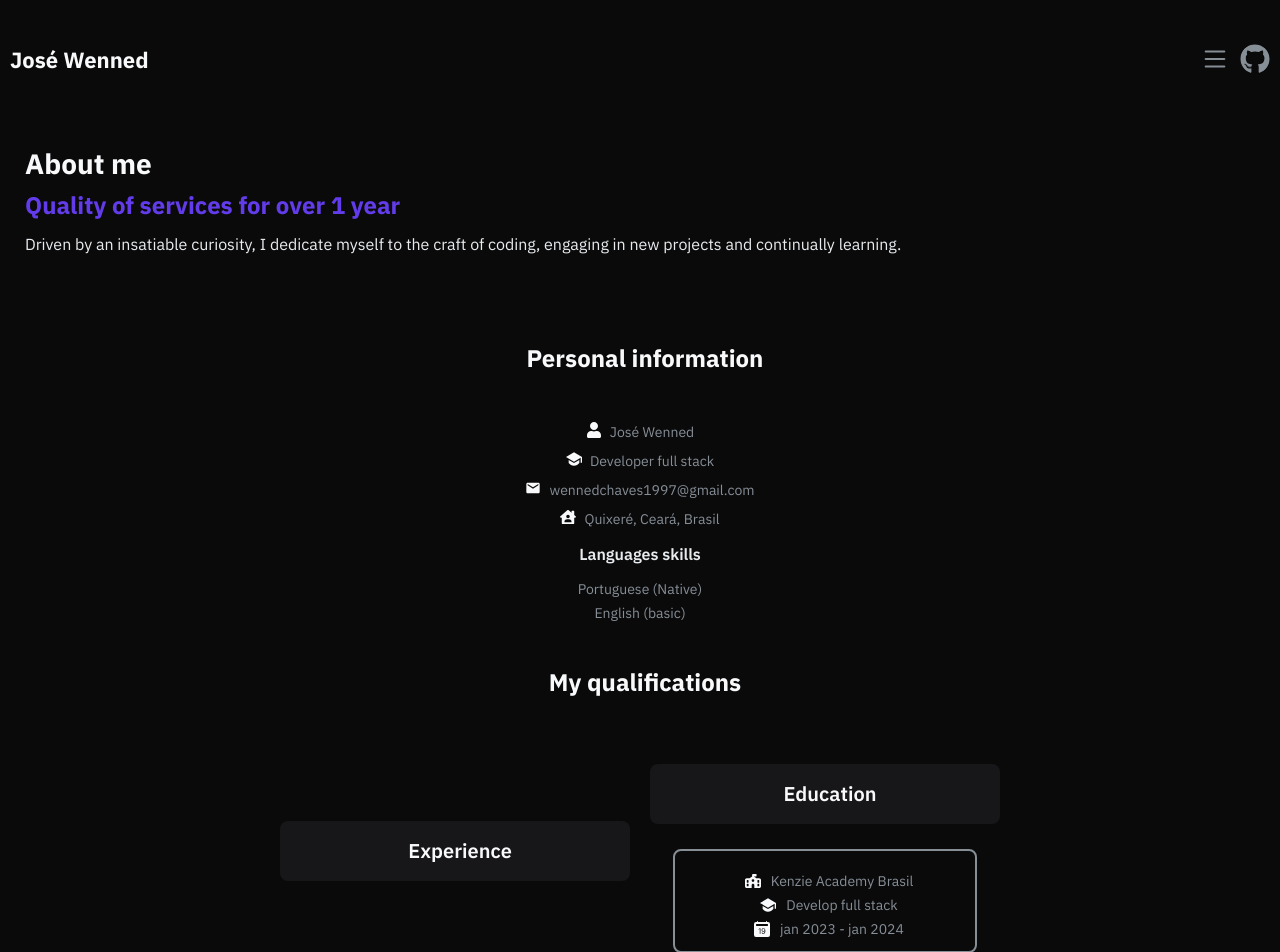
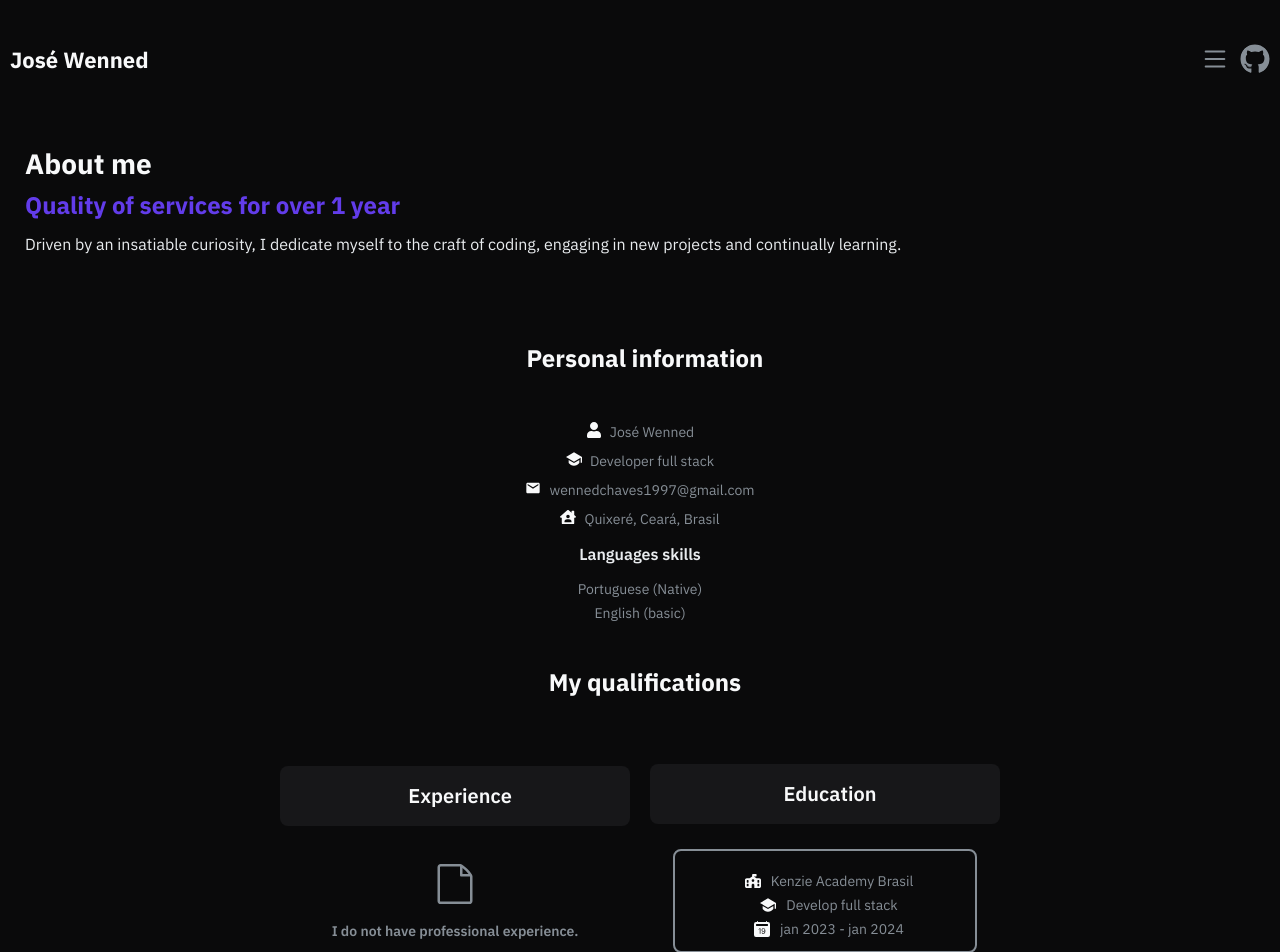
Before and after one commit to Kenzie-Academy-Brasil-Developers/Entrega---Portf-lio-de-Sucesso-JoseWenned, a React (Vite) app: page /AboutMePage in a window 1280 px wide. Shown: the top 952 px of the page. Built offline with nearby package versions, Linux system fonts and the light colour scheme.

Commit message:
feat: add image empty in experiense clear

```diff
--- a/src/Components/AboutMe/aboutMe.component.tsx
+++ b/src/Components/AboutMe/aboutMe.component.tsx
@@ -7,6 +7,7 @@ import { GiOfficeChair } from "react-icons/gi";
 import { HiOfficeBuilding } from "react-icons/hi";
 import { BsCalendar2DateFill } from "react-icons/bs";
 import { FaSchoolFlag } from "react-icons/fa6";
+import { ImFileEmpty } from "react-icons/im";
 import style from "./style.module.scss"
 
 export const AboutMe = () => {
@@ -92,6 +93,17 @@ export const AboutMe = () => {
                             <h3 className={style.titleThree}>Experience</h3>
                         </div>
 
+                        {experiences.length === 0 ?
+
+                            (
+
+                            <div className={style.containerEmpty}>
+                                <ImFileEmpty className={style.imageEmpty}/>
+                                <p className={style.paragraphEmpty}>I do not have professional experience.</p>
+                            </div>
+
+                            ): (
+
                             <ul className={style.containerList}>
                                 {experiences.map((experience, index) => (
                                     <li className={style.containerCard} key={index}>
@@ -112,6 +124,8 @@ export const AboutMe = () => {
                                     </li>
                                 ))}
                             </ul>
+
+                        )}
 
                     </div>
 
--- a/src/Components/AboutMe/style.module.scss
+++ b/src/Components/AboutMe/style.module.scss
@@ -222,6 +222,44 @@
 
 }
 
+.containerEmpty {
+
+    border-radius: 8px;
+    width: 300px;
+    height: 100px;
+
+    margin-top: 25px;
+    margin-left: 5px;
+    margin-right: 5px;
+
+    display: flex;
+    flex-direction: column;
+    justify-content: center;
+    align-items: center;
+
+}
+
+.imageEmpty {
+
+    width: 40px;
+    height: 40px;
+
+    color: var(--color-gray-2);
+
+}
+
+.paragraphEmpty {
+
+    color: var(--color-gray-2);
+
+    font-family: var(--font-primary);
+    font-size: var(--text-body);
+    font-weight: var(--text-bold-3);
+
+    margin-top: 20px;
+
+}
+
 .containerCard {
 
     border: 2px solid var(--color-gray-2);
--- a/src/Data/database.tsx
+++ b/src/Data/database.tsx
@@ -18,7 +18,11 @@ export const projects = [
 
 export const experiences = [
 
-
+    // {
+    //     company: "Kipolpas",
+    //     office: "Developer Full Stack",
+    //     date: "01/04/2024"
+    // }
 
 ]
 
```
Lines whose indentation alone changed are shown as unchanged.
